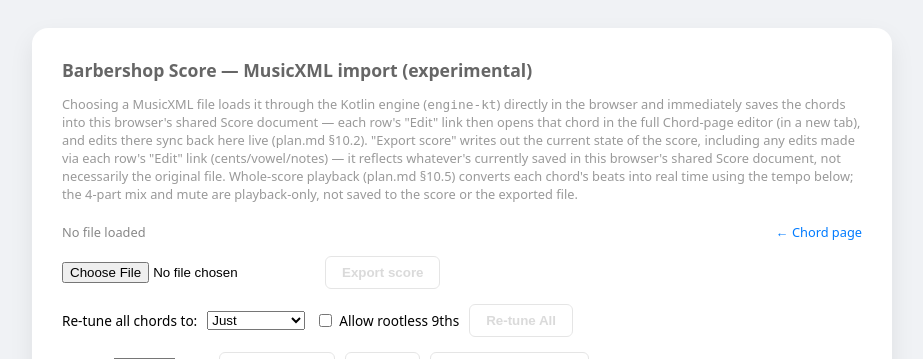
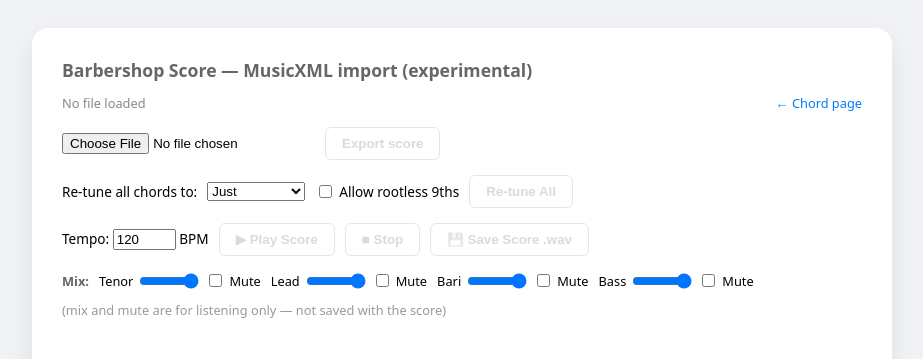
Before and after one commit to trovatore/BarbershopChordCalculator, a Flask app: page /score/ in a window 1280 px wide. Shown: the top 359 px of the page, without its empty margins (178-1101 px from the left). Run offline with Flask 3, Linux system fonts and the light colour scheme.

Commit message:
Bugfixes and cleanup (#31)
* Remove user-useless caption
  * Fix silence at start of score playback
  * Fix fractional-cents bug on import

```diff
--- a/static/js/audio.js
+++ b/static/js/audio.js
@@ -149,10 +149,42 @@ function setupAudioGraph(ctx, chordState, startTime, duration, tuningData, opts,
     if (!multiChannel) compressor.connect(ctx.destination);
 }
 
-export function playChord(chordState, tuningData, opts) {
+// currentTime is frozen for the entire time a context is 'suspended' and only resumes ticking
+// once it's genuinely 'running' again -- it does not jump forward to account for the suspension.
+// Scheduling from currentTime before resume() has actually settled captures a stale baseline, so
+// everything scheduled against it is already "in the past" the instant the context wakes up and
+// gets silently skipped. ensureRunning() below always waits out the real resume() rather than
+// giving up early on a timeout and scheduling anyway -- only times out to report a genuine
+// failure. See primeAudioContext() for hiding that latency instead of waiting through it inline.
+const PLAYBACK_LEAD_IN = 0.05;
+const RESUME_TIMEOUT_MS = 10000;
+
+async function ensureRunning(ctx) {
+    if (ctx.state !== 'suspended') return;
+    const result = await Promise.race([
+        ctx.resume().then(() => 'resumed'),
+        new Promise(resolve => setTimeout(() => resolve('timeout'), RESUME_TIMEOUT_MS)),
+    ]);
+    if (result === 'timeout') {
+        throw new Error('Audio did not start in time -- try again, or reload the page if it keeps happening.');
+    }
+}
+
+// Best-effort, fire-and-forget: creates (and starts resuming) the shared AudioContext on the
+// page's first genuine user gesture, well before Play is actually clicked, so any resume()
+// latency happens in the background while the user is still looking at the loaded score/
+// adjusting settings, instead of being fully in the way the moment they hit Play. Safe to call
+// redundantly -- playChord/playScore still properly await readiness themselves regardless of
+// whether this warm-up finished, this purely improves perceived latency, changes no behavior.
+export function primeAudioContext() {
     if (!audioCtx) audioCtx = new (window.AudioContext || window.webkitAudioContext)();
-    if (audioCtx.state === 'suspended') audioCtx.resume();
-    setupAudioGraph(audioCtx, chordState, audioCtx.currentTime, opts.duration, tuningData, opts);
+    if (audioCtx.state === 'suspended') audioCtx.resume().catch(() => {});
+}
+
+export async function playChord(chordState, tuningData, opts) {
+    if (!audioCtx) audioCtx = new (window.AudioContext || window.webkitAudioContext)();
+    await ensureRunning(audioCtx);
+    setupAudioGraph(audioCtx, chordState, audioCtx.currentTime + PLAYBACK_LEAD_IN, opts.duration, tuningData, opts);
 }
 
 export async function saveChordAsWav(chordState, tuningData, opts) {
@@ -206,23 +238,46 @@ function buildScoreSchedule(chords, bpm) {
 // exported file, distinct from any chord/part's own settings. Each chord's own vowel formants
 // (f1/f2/f3) are used as-is -- unlike the single-chord page, a score chord already carries its
 // own real vowel, no global override needed.
-export function playScore(chords, bpm, mixer, baseOpts) {
+//
+// Building every chord's audio graph in one synchronous loop up front disrupts real-time output:
+// at vps=4, a 16-chord score is on the order of 2500 individual WebAudio nodes (16 chords x 4
+// parts x 4 voices-per-part x ~10 nodes/voice), and connecting all of them to an already-live
+// graph in a single burst audibly glitches audio that's already playing -- below what Web Audio's
+// own JS-visible clock (currentTime) can see, so it can't be detected from JS. Staggering each
+// chord's node construction across the actual playback timeline (via setTimeout, built shortly
+// before it's due) keeps any single moment's new-node count to roughly one chord's worth instead
+// of the whole score's.
+const CHORD_BUILD_LOOKAHEAD_SECONDS = 0.3;
+let pendingChordBuilds = [];
+
+export async function playScore(chords, bpm, mixer, baseOpts) {
+    pendingChordBuilds.forEach(id => clearTimeout(id));
+    pendingChordBuilds = [];
     if (!audioCtx) audioCtx = new (window.AudioContext || window.webkitAudioContext)();
-    if (audioCtx.state === 'suspended') audioCtx.resume();
+    await ensureRunning(audioCtx);
     const partSettings = mixer.map(m => ({ volume: m.volume, mute: m.mute }));
     const { scheduled, totalSeconds } = buildScoreSchedule(chords, bpm);
-    const startAt = audioCtx.currentTime;
+    const startAt = audioCtx.currentTime + PLAYBACK_LEAD_IN;
     scheduled.forEach(({ chord, start, duration }) => {
-        setupAudioGraph(audioCtx, chord.voices, startAt + start, duration, chord.tuning, {
-            ...baseOpts, ...chord.formants, partSettings,
-        });
+        const buildAtCtxTime = startAt + start - CHORD_BUILD_LOOKAHEAD_SECONDS;
+        const delayMs = Math.max(0, (buildAtCtxTime - audioCtx.currentTime) * 1000);
+        const id = setTimeout(() => {
+            setupAudioGraph(audioCtx, chord.voices, startAt + start, duration, chord.tuning, {
+                ...baseOpts, ...chord.formants, partSettings,
+            });
+        }, delayMs);
+        pendingChordBuilds.push(id);
     });
-    return totalSeconds;
+    return totalSeconds + PLAYBACK_LEAD_IN;
 }
 
 // Closing the context stops every currently-scheduled node at once -- WebAudio has no single
 // "cancel everything I scheduled" call otherwise. The next playScore() call creates a fresh one.
+// Also cancels any not-yet-fired staggered chord-build timers so a chord can't get built (and
+// briefly play) after the user has explicitly stopped playback.
 export function stopScorePlayback() {
+    pendingChordBuilds.forEach(id => clearTimeout(id));
+    pendingChordBuilds = [];
     if (audioCtx) {
         audioCtx.close();
         audioCtx = null;
--- a/static/js/score.js
+++ b/static/js/score.js
@@ -8,7 +8,13 @@ import { writeScoreDocument, readScoreDocument, newChordId, SCORE_STORAGE_KEY }
 import { VOWEL_PRESETS_EAR, getNoteString } from './state.js';
 import { createDocumentStore } from './document-store.js';
 import { analyzeChord } from './theory.js';
-import { playScore, stopScorePlayback, saveScoreAsWav } from './audio.js';
+import { playScore, stopScorePlayback, saveScoreAsWav, primeAudioContext } from './audio.js';
+
+// Best-effort warm-up on the page's first genuine user gesture (any click/keypress/etc, not
+// necessarily on a playback control) -- see primeAudioContext()'s own doc comment in audio.js.
+// Hides most of the real several-second resume() latency by starting it in the background while
+// the user is still choosing a file / looking over the loaded score, well before they click Play.
+window.addEventListener('pointerdown', primeAudioContext, { once: true, capture: true });
 
 // Fixed vibrato/formant-Q defaults, matching state.js's appState.settings.audio -- the Chord
 // page's own knobs for these -- since /score has no equivalent UI (plan.md §10.5 only asked for
@@ -390,13 +396,34 @@ const SCORE_AUDIO_DEFAULTS = {
     // BPM field, plays every chord back to back through the same synthesis engine the Chord page
     // uses. The 4-part mix/mute is playback-only -- read fresh from the sliders, never written to
     // score:current or the exported file.
-    playScoreBtn.onclick = () => {
+    playScoreBtn.onclick = async () => {
         if (!currentDoc || !currentDoc.chords.length) return;
         const bpm = parseFloat(scoreBpmEl.value) || 120;
-        stopScorePlayback(); // in case a previous playback is still ringing out
-        const totalSeconds = playScore(currentDoc.chords, bpm, readMixer(), SCORE_AUDIO_DEFAULTS);
+        // Only actually stop/close if something is currently playing (stopScoreBtn's disabled
+        // state is a reliable proxy for that) -- unconditionally calling stopScorePlayback() here
+        // was closing and discarding *any* existing context, including one primeAudioContext()
+        // had already warmed up on the page's first click, forcing a cold recreation right before
+        // scheduling and defeating priming's whole purpose on exactly the case it matters most
+        // for: the first Play click of the session.
+        if (!stopScoreBtn.disabled) stopScorePlayback();
         setPlaybackButtonsEnabled(false);
         stopScoreBtn.disabled = false;
+        // playScore() properly awaits the audio context becoming ready before scheduling anything
+        // -- on a freshly created/suspended context that can take several real seconds (confirmed
+        // against a real recording), which is what made the first several chords land dead silent
+        // rather than just quiet. Reflect that wait in the status instead of claiming "Playing"
+        // before anything's actually scheduled.
+        scorePlaybackStatusEl.textContent = 'Starting…';
+        let totalSeconds;
+        try {
+            totalSeconds = await playScore(currentDoc.chords, bpm, readMixer(), SCORE_AUDIO_DEFAULTS);
+        } catch (e) {
+            scorePlaybackStatusEl.textContent = '';
+            setStatus('Playback failed: ' + e.message, true);
+            setPlaybackButtonsEnabled(true);
+            stopScoreBtn.disabled = true;
+            return;
+        }
         scorePlaybackStatusEl.textContent = `Playing (${totalSeconds.toFixed(1)}s)…`;
         clearTimeout(playbackResetTimer);
         playbackResetTimer = setTimeout(() => {
--- a/templates/score.html
+++ b/templates/score.html
@@ -7,7 +7,6 @@
         body { font-family: system-ui, sans-serif; background: #f0f2f5; padding: 20px; display: flex; flex-direction: column; align-items: center; }
         .card { background: white; padding: 30px; border-radius: 16px; box-shadow: 0 10px 25px rgba(0,0,0,0.08); width: 800px; }
         h1 { margin-top: 0; font-size: 1.1rem; color: #666; }
-        .note { font-size: 0.8rem; color: #999; margin-bottom: 20px; }
         .row { display: flex; gap: 10px; align-items: center; margin-bottom: 15px; }
         button { cursor: pointer; border: 1px solid #ccc; background: white; padding: 8px 16px; border-radius: 6px; font-weight: bold; }
         button:disabled { opacity: 0.5; cursor: default; }
@@ -31,18 +30,6 @@
 <body>
 <div class="card">
     <h1>Barbershop Score — MusicXML import (experimental)</h1>
-    <p class="note">
-        Choosing a MusicXML file loads it through the Kotlin engine (<code>engine-kt</code>)
-        directly in the browser and immediately saves the chords into this browser's shared
-        Score document — each row's "Edit" link then opens that chord in the full Chord-page
-        editor (in a new tab), and edits there sync back here live (plan.md &sect;10.2).
-        "Export score" writes out the current state of the score, including any edits made via
-        each row's "Edit" link (cents/vowel/notes) — it reflects whatever's currently saved in
-        this browser's shared Score document, not necessarily the original file.
-        Whole-score playback (plan.md &sect;10.5) converts each chord's beats into real time using
-        the tempo below; the 4-part mix and mute are playback-only, not saved to the score or the
-        exported file.
-    </p>
     <div class="row doc-strip">
         <span id="docLabel">No file loaded</span>
         <span id="dirtyIndicator"></span>
@@ -75,20 +62,21 @@
         <span style="color: #666; font-weight: bold;">Mix:</span>
         <label style="display: flex; align-items: center; gap: 4px;">Tenor
             <input type="range" id="mix-vol-3" min="0" max="1" step="0.05" value="1" style="width: 60px;">
-            <input type="checkbox" id="mix-mute-3" title="Mute Tenor">
+            <input type="checkbox" id="mix-mute-3" title="Mute Tenor"> Mute
         </label>
         <label style="display: flex; align-items: center; gap: 4px;">Lead
             <input type="range" id="mix-vol-2" min="0" max="1" step="0.05" value="1" style="width: 60px;">
-            <input type="checkbox" id="mix-mute-2" title="Mute Lead">
+            <input type="checkbox" id="mix-mute-2" title="Mute Lead"> Mute
         </label>
         <label style="display: flex; align-items: center; gap: 4px;">Bari
             <input type="range" id="mix-vol-1" min="0" max="1" step="0.05" value="1" style="width: 60px;">
-            <input type="checkbox" id="mix-mute-1" title="Mute Bari">
+            <input type="checkbox" id="mix-mute-1" title="Mute Bari"> Mute
         </label>
         <label style="display: flex; align-items: center; gap: 4px;">Bass
             <input type="range" id="mix-vol-0" min="0" max="1" step="0.05" value="1" style="width: 60px;">
-            <input type="checkbox" id="mix-mute-0" title="Mute Bass">
+            <input type="checkbox" id="mix-mute-0" title="Mute Bass"> Mute
         </label>
+        <span style="color: #999;">(mix and mute are for listening only — not saved with the score)</span>
     </div>
     <div id="status" class="status"></div>
     <div id="summary"></div>
```
Also changed, not shown: static/js/main.js (+6 -1 lines), engine-kt/build/kotlin-webpack/js/productionExecutable/barbershop-engine.js.
